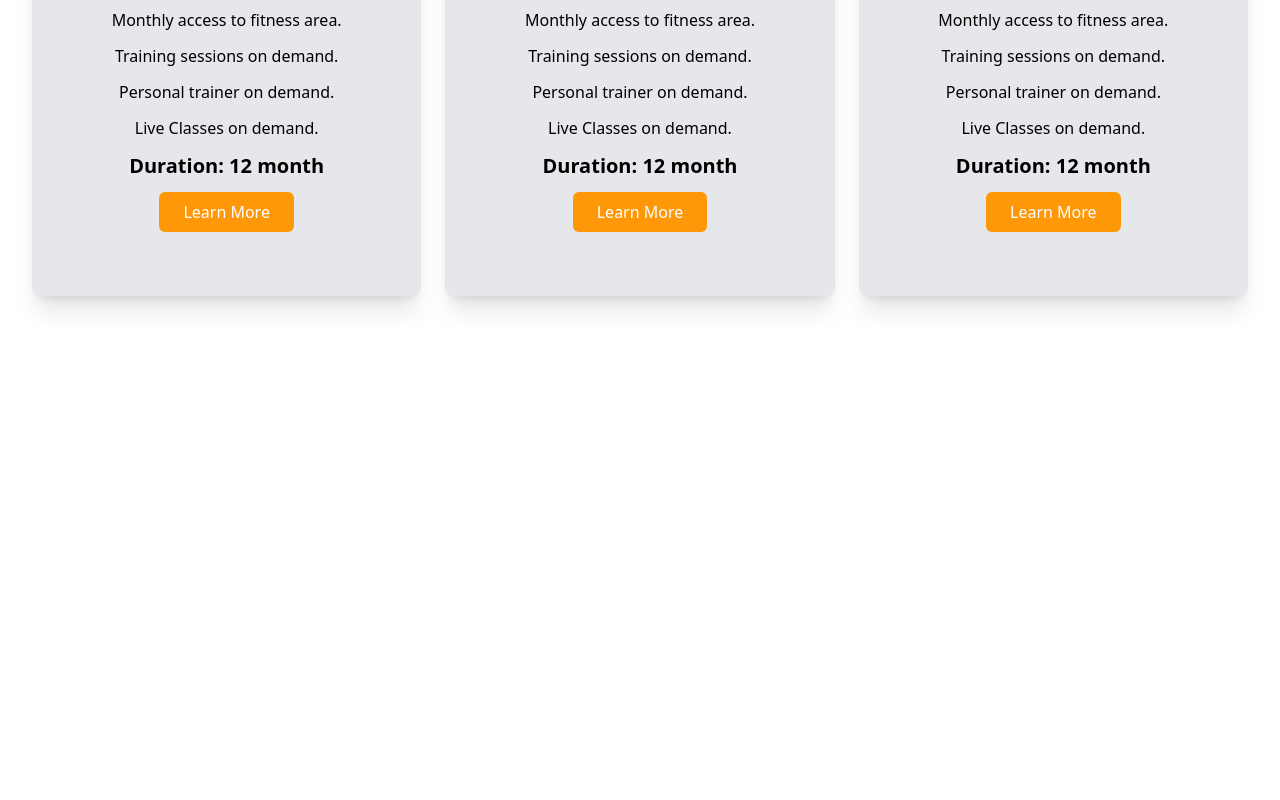
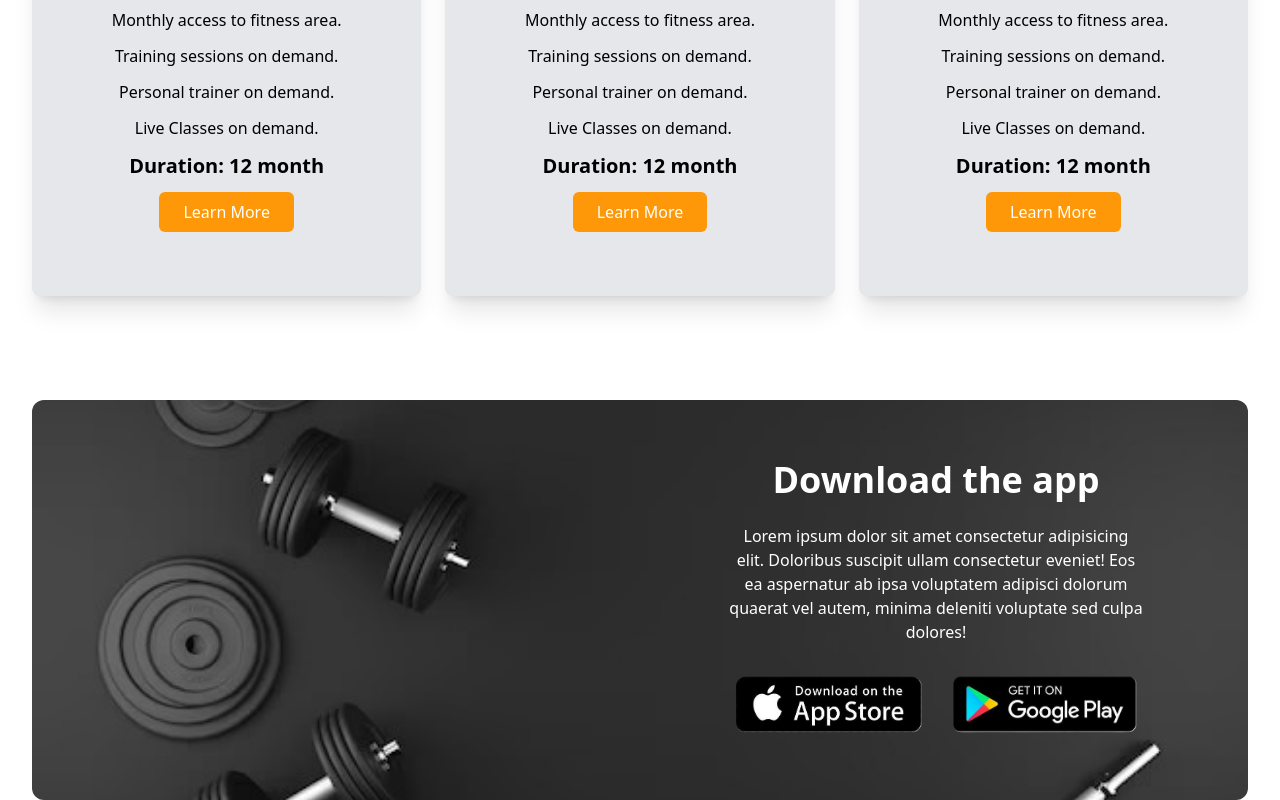
Before and after one commit to nirajtamang1/Gym, a React (Create React App) app: page / in a window 1280 px wide. Shown: the part 2492-3292 px from the top of the page. Before the commit the page ends 2892 px from the top, so only its background shows below. Built offline with nearby package versions, Linux system fonts and the light colour scheme.

Commit message:
App store

```diff
--- a/src/App.js
+++ b/src/App.js
@@ -1,6 +1,7 @@
 import { About } from "./components/About/About";
 import { About2 } from "./components/About/About2";
 import { About3 } from "./components/About/About3";
+import AppBanner from "./components/AppBanner/AppBanner";
 import { Contact } from "./components/Contact/Contact";
 import { Hero } from "./components/Hero/Hero";
 import Navbar from "./components/Navbar/Navbar";
@@ -16,6 +17,7 @@
       <About3 />
       <Contact />
       <Pricing />
+      <AppBanner />
     </div>
   );
 }
--- /dev/null
+++ b/src/components/AppBanner/AppBanner.jsx
@@ -0,0 +1,55 @@
+import React from "react";
+import AppStoreImg from "../../assets/website/app_store.png";
+import PlayStoreImg from "../../assets/website/play_store.png";
+import pattern from "../../assets/dumbell.jpg";
+
+const bannerImg = {
+  backgroundImage: `url(${pattern})`,
+  backgroundPosition: "center",
+  backgroundRepeat: "no-repeat",
+  backgroundSize: "cover",
+  height: "100%",
+  width: "100%",
+};
+const AppBanner = () => {
+  return (
+    <div>
+      <div className="container text-white">
+        <div
+          style={bannerImg}
+          className="sm:min-h-[400px] sm:flex sm:justify-end sm:items-center rounded-xl p-6"
+        >
+          <div className="space-y-6 max-w-xl">
+            <h1 className="text-2xl text-center sm:text-4xl font-semibold">
+              Download the app
+            </h1>
+            <p className="text-center sm:px-20">
+              Lorem ipsum dolor sit amet consectetur adipisicing elit. Doloribus
+              suscipit ullam consectetur eveniet! Eos ea aspernatur ab ipsa
+              voluptatem adipisci dolorum quaerat vel autem, minima deleniti
+              voluptate sed culpa dolores!
+            </p>
+            <div className="flex justify-center items-center gap-4">
+              <a href="#">
+                <img
+                  src={AppStoreImg}
+                  alt=""
+                  className="max-w-[150px] sm:max-w-[120] md:max-w-[200px]"
+                />
+              </a>
+              <a href="#">
+                <img
+                  src={PlayStoreImg}
+                  alt=""
+                  className="max-w-[150px] sm:max-w-[120] md:max-w-[200px]"
+                />
+              </a>
+            </div>
+          </div>
+        </div>
+      </div>
+    </div>
+  );
+};
+
+export default AppBanner;
```
